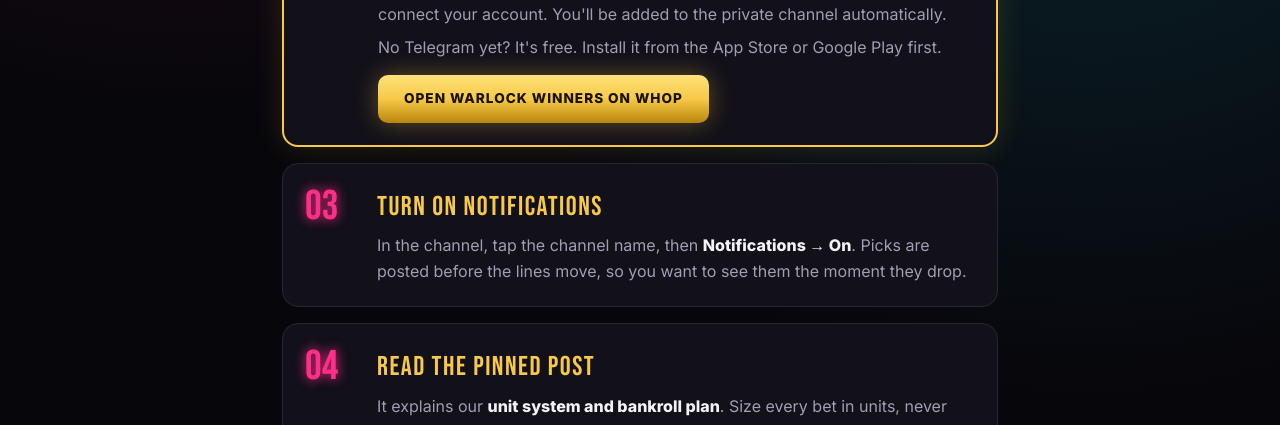
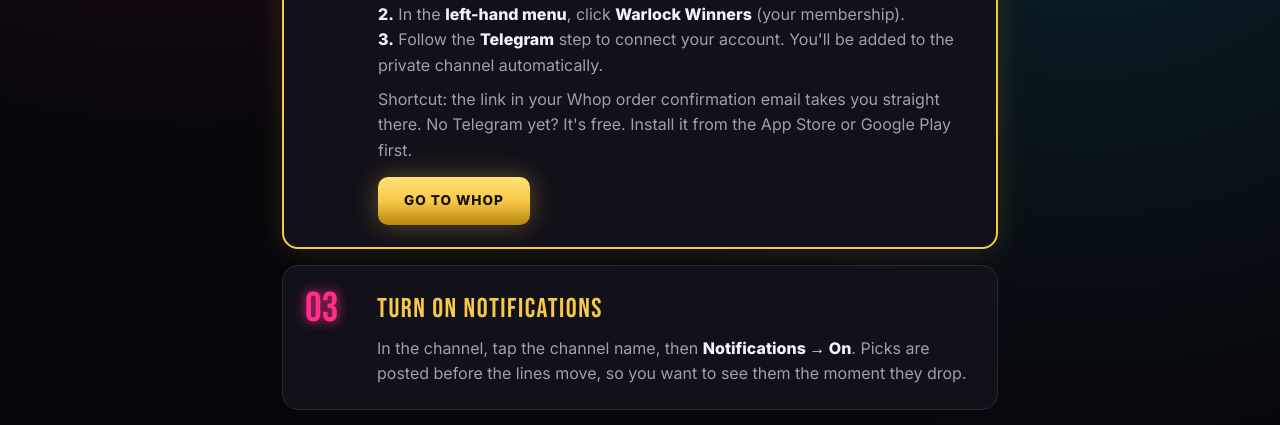
Before and after one commit to hapakolea/WarlockWinners, a plain HTML site: page welcome.html in a window 1280 px wide. Shown: the part 742-1167 px from the top of the page. Drawn offline with Linux system fonts and the light colour scheme.

Commit message:
Welcome page: send buyers to their Whop membership, not the sales page
Co-Authored-By: Claude Opus 5.5 <noreply@anthropic.com>
Claude-Session: https://claude.ai/code/session_01SjP1uM7hjEb2ZEPgcvG3DA

```diff
--- a/welcome.html
+++ b/welcome.html
@@ -64,9 +64,12 @@
       <li class="main">
         <div class="n" aria-hidden="true">02</div>
         <div><h2>Join The Private Telegram Channel</h2>
-          <p>Sign in to Whop, open <strong>Warlock Winners</strong>, and follow the <strong>Telegram</strong> step to connect your account. You'll be added to the private channel automatically.</p>
-          <p style="margin-top:8px">No Telegram yet? It's free. Install it from the App Store or Google Play first.</p>
-          <a class="btn" href="https://whop.com/warlock-winners/warlock-winners-vip">Open Warlock Winners On Whop</a></div>
+          <p><strong>1.</strong> Sign in to Whop with the <strong>same email you used at checkout</strong>.<br>
+             <strong>2.</strong> In the <strong>left-hand menu</strong>, click <strong>Warlock Winners</strong> (your membership).<br>
+             <strong>3.</strong> Follow the <strong>Telegram</strong> step to connect your account. You'll be added to the private channel automatically.</p>
+          <p style="margin-top:8px">Shortcut: the link in your Whop order confirmation email takes you straight there. No Telegram yet? It's free. Install it from the App Store or Google Play first.</p>
+          <!-- shortcut: generic Whop sign-in; replace with the direct member URL once known (copy it from the address bar after opening the membership as a buyer) -->
+          <a class="btn" href="https://whop.com/">Go To Whop</a></div>
       </li>
       <li>
         <div class="n" aria-hidden="true">03</div>
```
